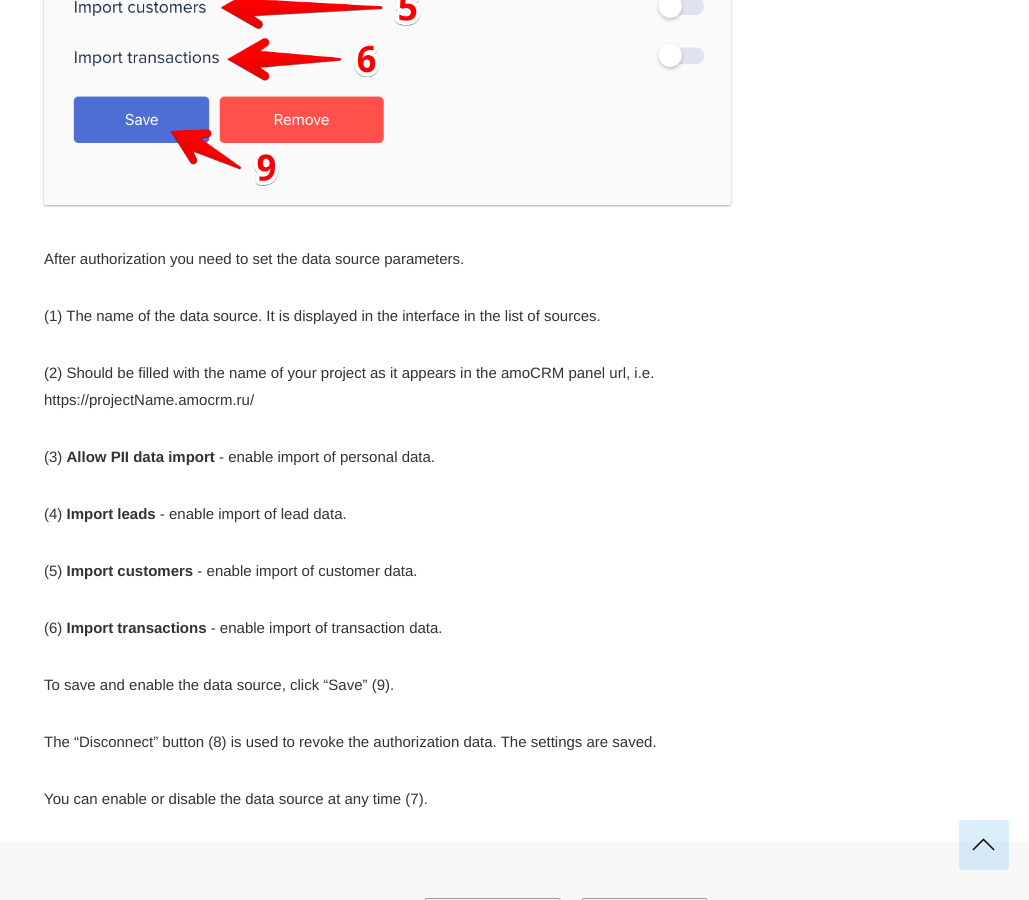
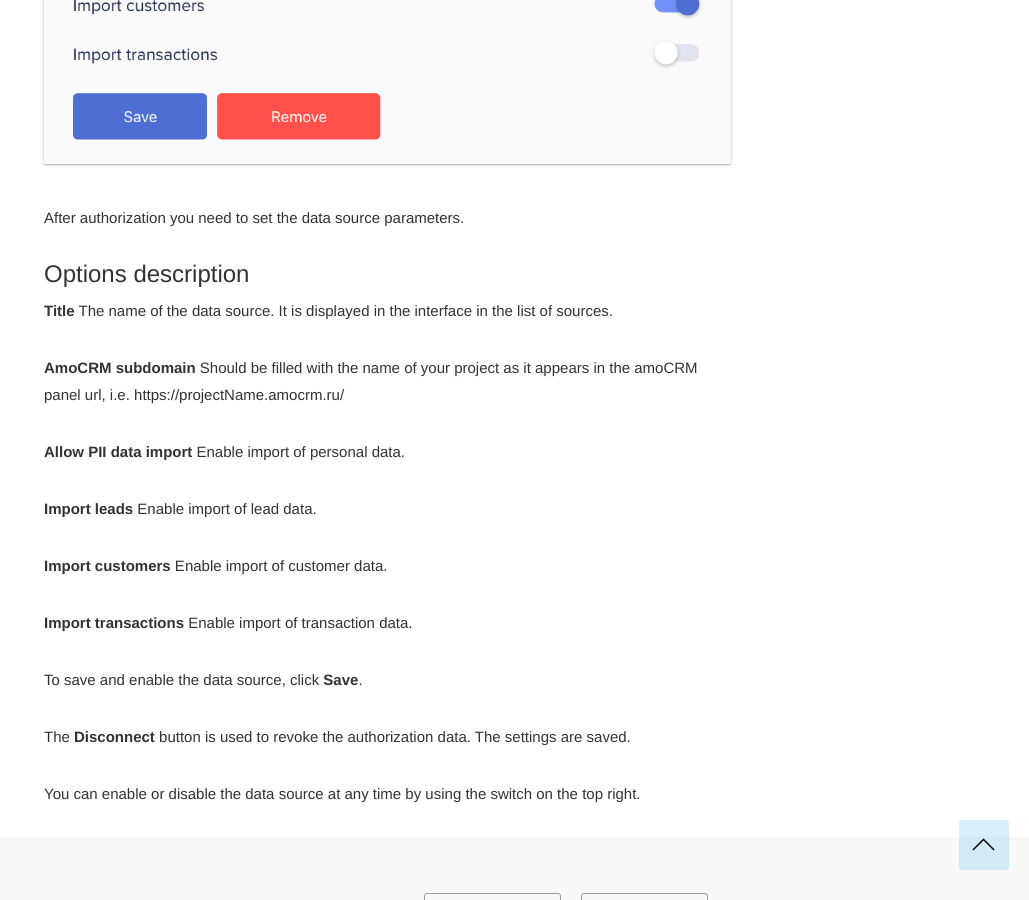
Before and after one commit to segmentstream-com/segmentstream-com.github.io, a Jekyll site: the page built from _docs/datasources/amocrm.md, in a window 1280 px wide and 900 px high, scrolled down 951 px. Shown: the whole window, without its empty margins (251-1280 px from the left). Built offline with Jekyll 4.4.1, drawn with Linux system fonts in a browser that asks for light colours; nearby versions of some CDN libraries.

Commit message:
formating

```diff
--- a/_docs/datasources/amocrm.md
+++ b/_docs/datasources/amocrm.md
@@ -19,20 +19,28 @@
 
 After authorization you need to set the data source parameters.
 
-(1) The name of the data source. It is displayed in the interface in the list of sources.
+### Options description
 
-(2) Should be filled with the name of your project as it appears in the amoCRM panel url, i.e. https://projectName.amocrm.ru/
+**Title**
+The name of the data source. It is displayed in the interface in the list of sources.
 
-(3) **Allow PII data import** - enable import of personal data.
+**AmoCRM subdomain**
+Should be filled with the name of your project as it appears in the amoCRM panel url, i.e. https://projectName.amocrm.ru/
 
-(4) **Import leads** - enable import of lead data.
+**Allow PII data import**
+Enable import of personal data.
 
-(5) **Import customers** - enable import of customer data.
+**Import leads**
+Enable import of lead data.
 
-(6) **Import transactions** - enable import of transaction data.
+**Import customers**
+Enable import of customer data.
 
-To save and enable the data source, click "Save" (9).
+**Import transactions**
+Enable import of transaction data.
 
-The "Disconnect" button (8) is used to revoke the authorization data. The settings are saved.
+To save and enable the data source, click **Save**.
 
-You can enable or disable the data source at any time (7).
+The **Disconnect** button is used to revoke the authorization data. The settings are saved.
+
+You can enable or disable the data source at any time by using the switch on the top right.
```
Also changed, not shown: _docs/datasources/google analytics.md (+2 -0 lines), img/amocrm.png, img/ga_datasource.png.
